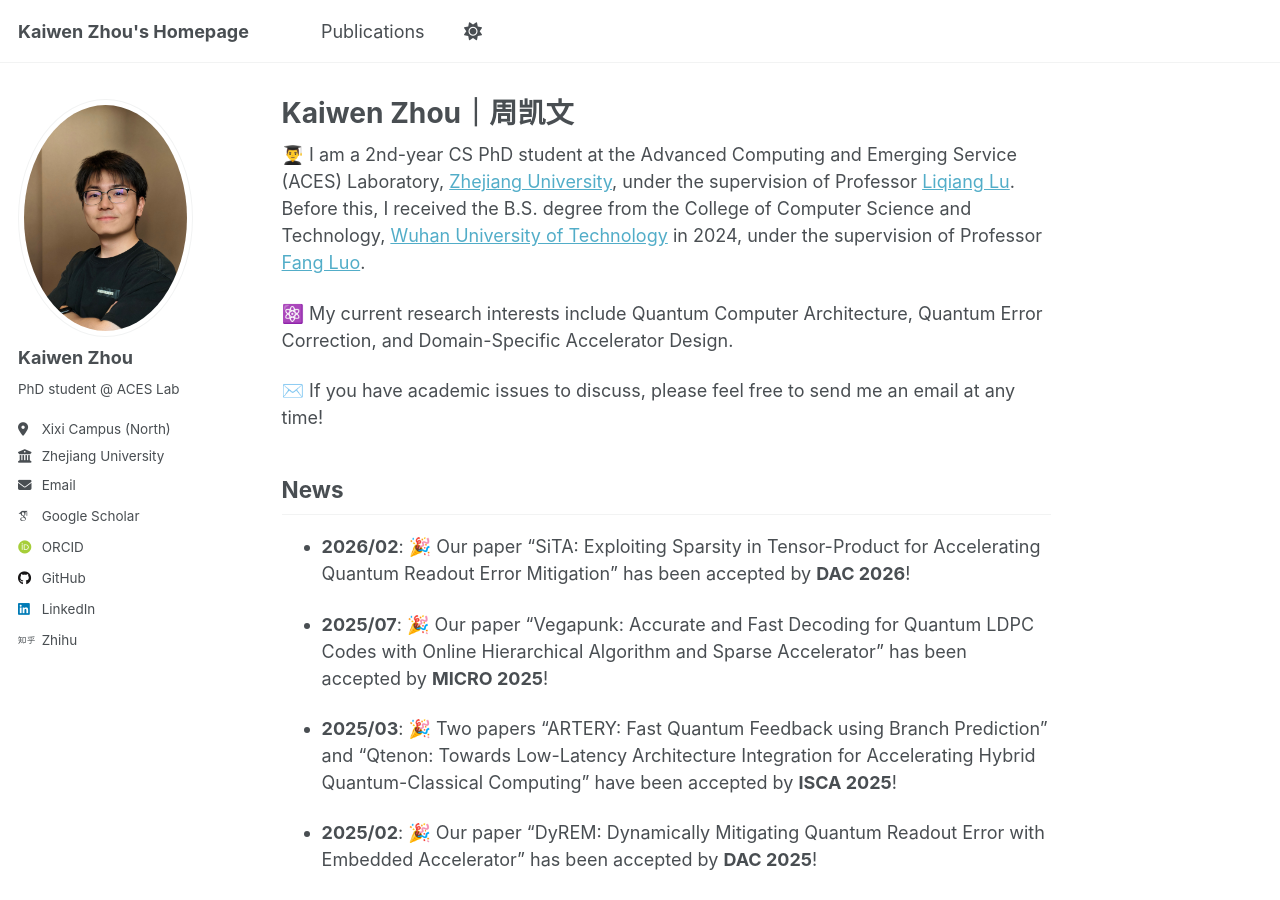
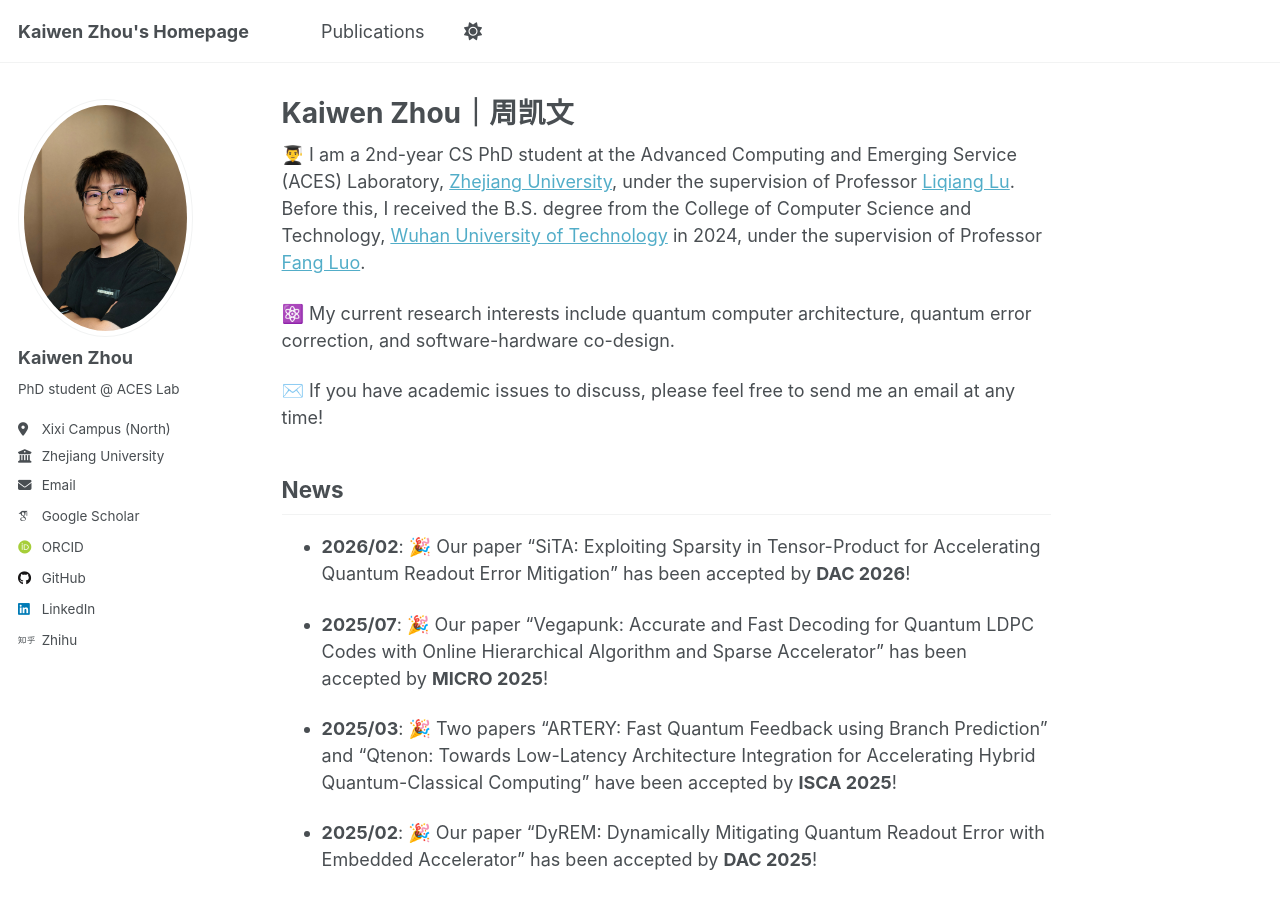
Before and after one commit to KaiwenZhou2003/kaiwenzhou2003.github.io, a Jekyll site: the page built from _pages/about.md, in a window 1280 px wide and 900 px high. Built offline with Jekyll 4.4.1, drawn with Linux system fonts in a browser that asks for light colours; some web fonts are replaced.

Commit message:
modify bio

```diff
--- a/_pages/about.md
+++ b/_pages/about.md
@@ -9,7 +9,7 @@ redirect_from:
 
 👨‍🎓 I am a 2nd-year CS PhD student at the Advanced Computing and Emerging Service (ACES) Laboratory, [Zhejiang University](https://www.zju.edu.cn/), under the supervision of Professor [Liqiang Lu](https://liqianglu-zju.github.io/). Before this, I received the B.S. degree from the College of Computer Science and Technology, [Wuhan University of Technology](https://www.whut.edu.cn/) in 2024, under the supervision of Professor [Fang Luo](http://cst.whut.edu.cn/xygk/szdw/201505/t20150527_876904.shtml).
 
-⚛️ My current research interests include Quantum Computer Architecture, Quantum Error Correction, and Domain-Specific Accelerator Design.
+⚛️ My current research interests include quantum computer architecture, quantum error correction, and software-hardware co-design.
 
 ✉️ If you have academic issues to discuss, please feel free to send me an email at any time!
 
```
